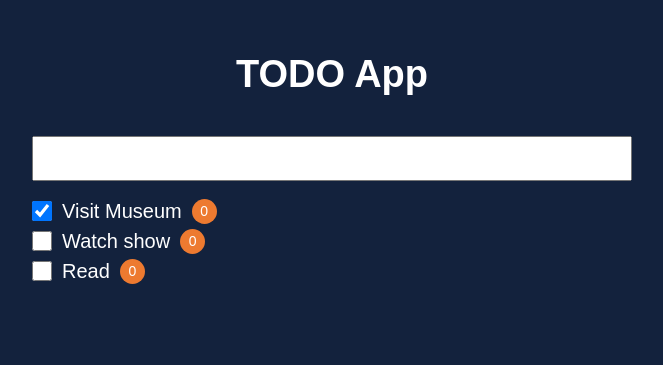
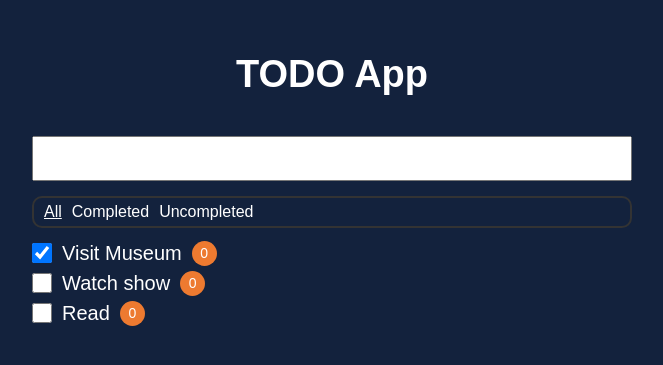
Before and after one commit to Mortharion-tech/practice-lectures, a React (Vite) app in the folder react-useCallback-useMemo/: page / in a window 1280 px wide. Shown: the part 127-492 px from the top of the page, without its empty margins (308-971 px from the left). Built offline with nearby package versions, Linux system fonts and the light colour scheme.

Commit message:
Added Filter Function

```diff
--- a/react-useCallback-useMemo/src/App.jsx
+++ b/react-useCallback-useMemo/src/App.jsx
@@ -12,6 +12,8 @@ const initialTasks = [
 
 export default function App() {
   const [tasks, setTasks] = useState(initialTasks);
+  const [filter, setFilter] = useState("all");
+  const filteredTasks = getFilteredTasks(tasks, filter);
 
   const handleAddTodo = (newTodo) => {
     setTasks([
@@ -41,7 +43,42 @@ export default function App() {
     <main>
       <h1>TODO App</h1>
       <AddTodo onAdd={handleAddTodo} />
-      <TodoList tasks={tasks} handleChange={handleUpdateTodo} />
+      <div className="filterWrapper">
+        <span
+          className={filter === "all" ? "selected" : ""}
+          onClick={() => setFilter("all")}
+        >
+          All
+        </span>
+        <span
+          className={filter === "completed" ? "selected" : ""}
+          onClick={() => setFilter("completed")}
+        >
+          Completed
+        </span>
+        <span
+          className={filter === "uncompleted" ? "selected" : ""}
+          onClick={() => setFilter("uncompleted")}
+        >
+          Uncompleted
+        </span>
+      </div>
+      <TodoList tasks={filteredTasks} handleChange={handleUpdateTodo} />
     </main>
   );
 }
+
+let getFilteredCallsCount = 0;
+function getFilteredTasks(tasks, filter) {
+  getFilteredCallsCount++;
+  switch (filter) {
+    case "all":
+      return tasks;
+    case "completed":
+      return tasks.filter((task) => task.done);
+    case "uncompleted":
+      return tasks.filter((task) => !task.done);
+    default:
+      return tasks;
+  }
+}
```
